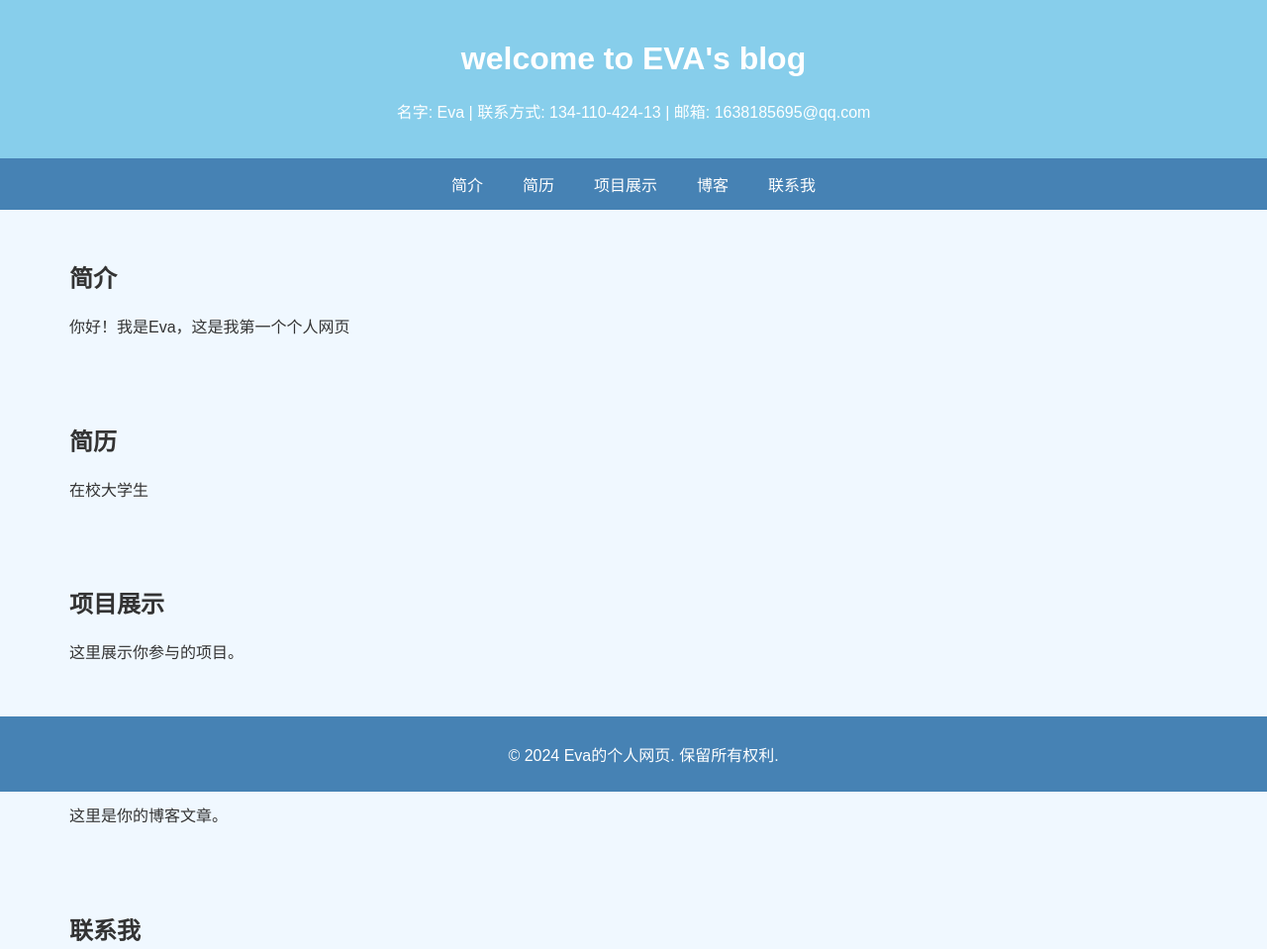
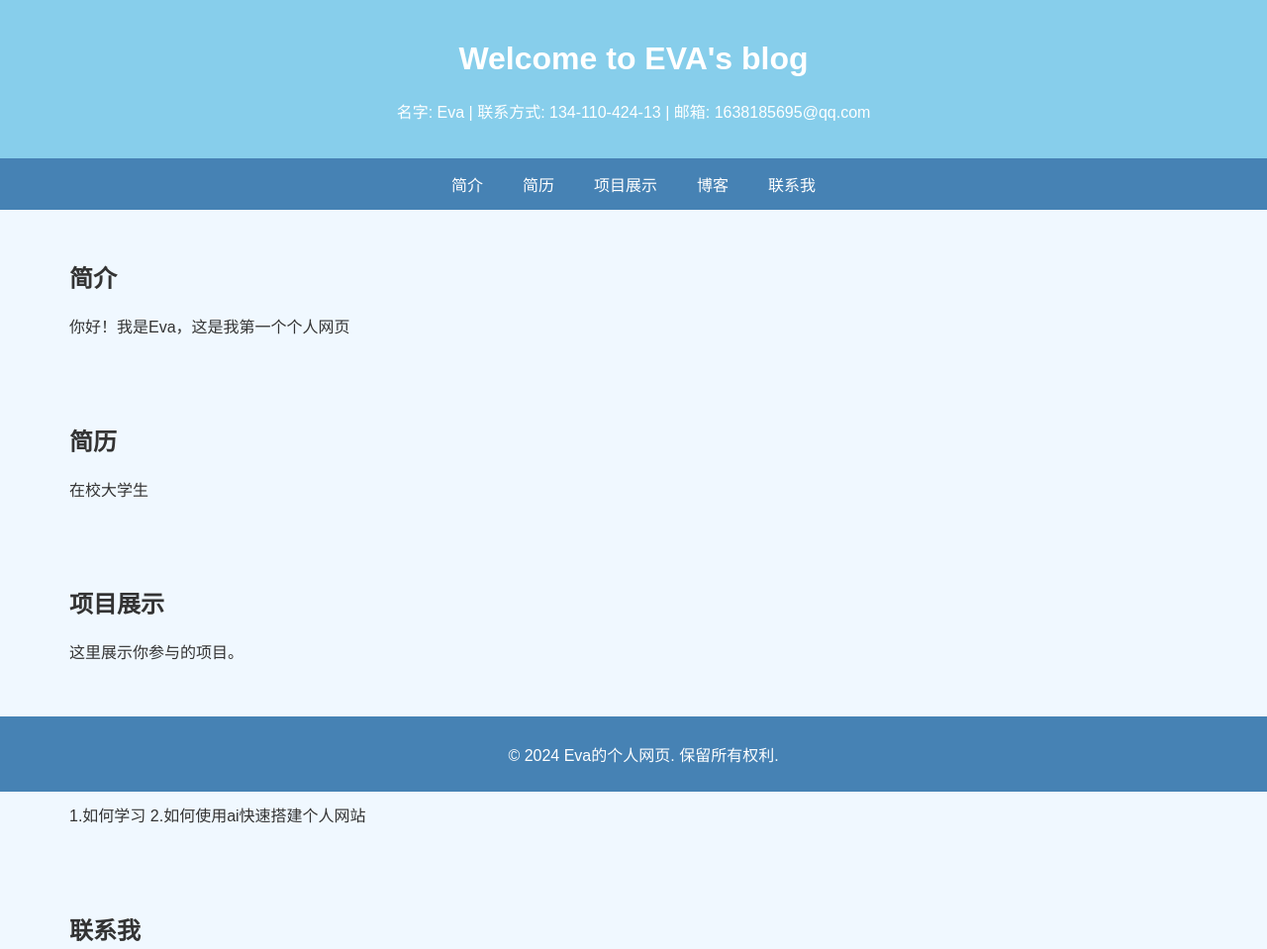
Before and after one commit to Eva-space/blog, a plain HTML site: page index.html in a window 1280 px wide. Shown: the top 959 px of the page at 99% size. Drawn offline with Linux system fonts and the light colour scheme.

Commit message:
Update index.html

```diff
--- a/index.html
+++ b/index.html
@@ -71,7 +71,7 @@
 </head>
 <body>
     <header>
-        <h1>welcome to EVA's blog</h1>
+        <h1>Welcome to EVA's blog</h1>
         <p>名字: Eva | 联系方式: 134-110-424-13 | 邮箱: 1638185695@qq.com</p>
     </header>
     <nav>
@@ -96,7 +96,8 @@
         </section>
         <section id="blog">
             <h2>博客</h2>
-            <p>这里是你的博客文章。</p>
+            <p>1.如何学习
+            2.如何使用ai快速搭建个人网站</p>
         </section>
         <section id="contact">
             <h2>联系我</h2>
```
